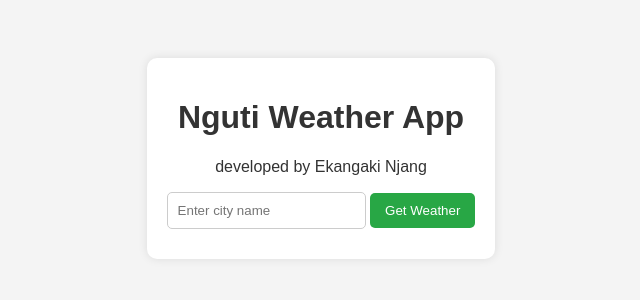
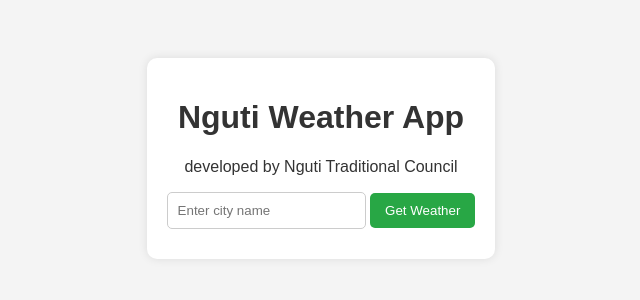
Before and after one commit to Ekangaki/Flask-App-GitHub-Actions-ArgoCD, a Flask app: page / in a window 1280 px wide. Shown: the top 300 px of the page, without its empty margins (319-959 px from the left). Run offline with Flask 3, Linux system fonts and the light colour scheme.

Commit message:
Update index.html

```diff
--- a/templates/index.html
+++ b/templates/index.html
@@ -9,7 +9,7 @@
 <body>
     <div class="container">
         <h1>Nguti Weather App</h1>
-        <p>developed by Ekangaki Njang</p>
+        <p>developed by Nguti Traditional Council</p>
         <form method="POST">
             <input type="text" name="city" placeholder="Enter city name" required>
             <button type="submit">Get Weather</button>
```
